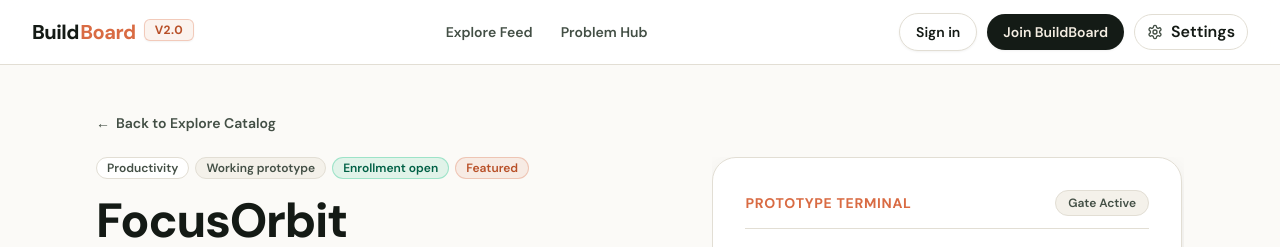
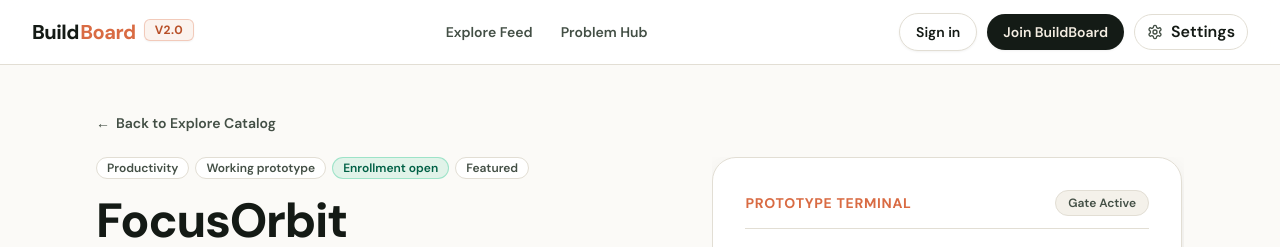
Before and after one commit to kabirrathod-2007/BuildBoard, a React (Vite) app in the folder frontend/: page /products/focus-orbit in a window 1280 px wide. Shown: the top 247 px of the page. Built offline with nearby package versions, Linux system fonts and the light colour scheme.

Commit message:
style: unify product badge styling to dark surface theme

```diff
--- a/frontend/src/pages/ProductDetailsPage.jsx
+++ b/frontend/src/pages/ProductDetailsPage.jsx
@@ -509,7 +509,7 @@ export default function ProductDetailsPage() {
                     {category}
                   </span>
                 ))}
-                <span className="rounded-full border border-[var(--border-main)] bg-[var(--bg-surface-subtle)] px-2.5 py-0.5 text-xs font-semibold text-[var(--text-muted)]">
+                <span className="rounded-full border border-[var(--border-main)] bg-[var(--bg-surface)] px-2.5 py-0.5 text-xs font-semibold text-[var(--text-muted)]">
                   {product.stage}
                 </span>
                 {product.enrollmentPaused ? (
@@ -522,7 +522,7 @@ export default function ProductDetailsPage() {
                   </span>
                 )}
                 {(product.isSample || product.isLocalDemo) && (
-                  <span className="rounded-full border border-[#d96b43]/30 bg-[#d96b43]/10 px-2.5 py-0.5 text-xs font-semibold text-[#b85028] dark:text-[#eb8b72]">
+                  <span className="rounded-full border border-[var(--border-main)] bg-[var(--bg-surface)] px-2.5 py-0.5 text-xs font-semibold text-[var(--text-muted)]">
                     {product.isSample ? 'Featured' : 'Community'}
                   </span>
                 )}
```
